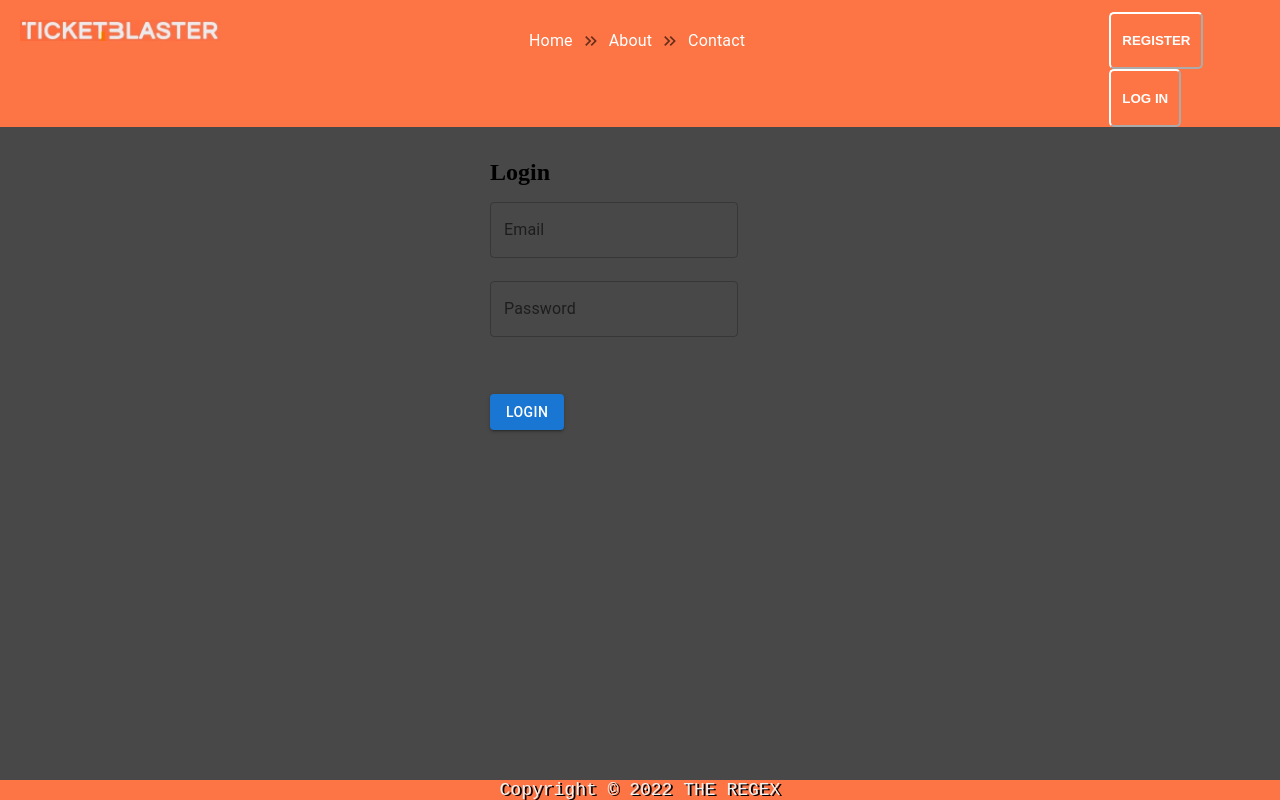
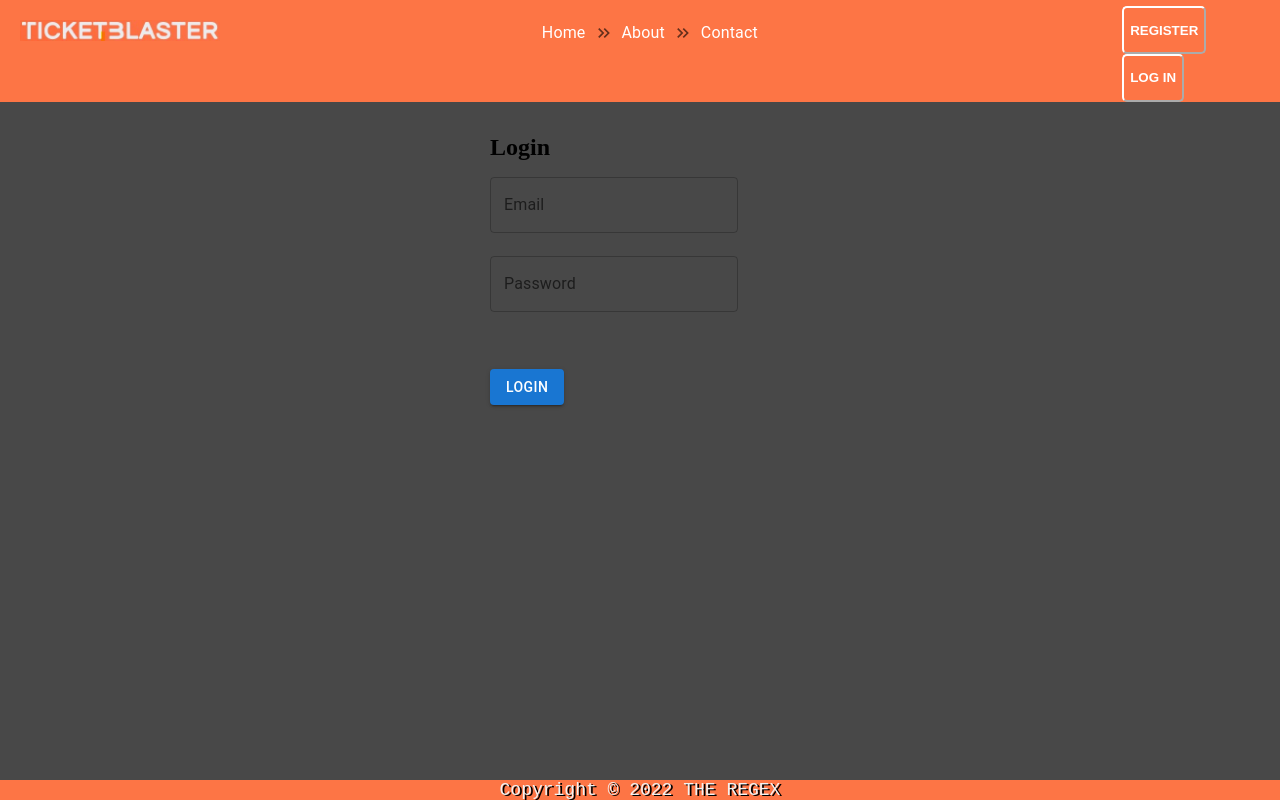
Before and after one commit to ChristopherPerrault/ticketblaster, a React (Create React App) app in the folder frontend/: page /login in a window 1280 px wide. Built offline with nearby package versions, Linux system fonts and the light colour scheme.

Commit message:
added my image, changed some styles

```diff
--- a/frontend/public/css/styles.css
+++ b/frontend/public/css/styles.css
@@ -3,5 +3,10 @@ body {
   display: block;
   min-width: 100%;
   background-color: rgb(72, 72, 72);
+  scrollbar-width: none;  /* Firefox */
   /* bg-color temporary, just easier to look at but also shows overlapping white things we couldn't see before */
 }
+
+body::-webkit-scrollbar {
+  display: none;
+}
--- a/frontend/src/components/Button.css
+++ b/frontend/src/components/Button.css
@@ -7,6 +7,6 @@
 
 .Button p {
     color: white;
-    padding: 5px;
+    padding: 0px;
     font-weight: bold;
 }
--- a/frontend/src/components/Header.css
+++ b/frontend/src/components/Header.css
@@ -13,11 +13,11 @@
 }
 
 .navbar {
-    padding-top: 1vw;
-    padding-left: 8vw;
+    padding-top: .6vh;
+    padding-left: 9vw;
 }
 
 .button {
-    padding-left: 20vw;
-    padding-top: .9vw;
+    padding-left: 21vw;
+    padding-top: .5vw;
 }
--- a/frontend/src/index.css
+++ b/frontend/src/index.css
@@ -20,7 +20,7 @@
   background-color: #fd7545;
   margin: 10px;
   padding: 5px;
-  box-shadow: 3px 3px gray;
+  box-shadow: 3px 3px lightgray;
 }
 
 .question {
--- a/frontend/src/pages/About.js
+++ b/frontend/src/pages/About.js
@@ -2,6 +2,7 @@ import React from "react";
 import ChrisImg from "../assets/images/chris.png";
 import SeenaImg from "../assets/images/seena.jpg";
 import KevinImg from "../assets/images/user-photo.jpg";
+import MattImg from "../assets/images/matt.jpg"
 import RegexLogo from "../assets/images/regex_logo.png";
 import Button from "@mui/material/Button";
 import AboutExtraInfo from "../components/admin/AboutExtraInfo";
@@ -31,8 +32,8 @@ export default function About() {
           <figcaption>Kevin Darby</figcaption>
         </div>
         <div>
-          <img src={KevinImg} alt="Matt" />
-          <figcaption>Matthew Joseph</figcaption>
+          <img src={MattImg} alt="Matt" />
+          <figcaption>Matthew Joseph Reda</figcaption>
         </div>
       </div>
       <div className="about--description">
--- a/frontend/src/pages/PurchaseTickets.js
+++ b/frontend/src/pages/PurchaseTickets.js
@@ -9,16 +9,16 @@ export default function PurchaseTicket() {
     useEffect(() => {
         const url =
             // Chris:
-            "https://app.ticketmaster.com/discovery/v2/events.json?classificationName=music&dmaId=324&apikey=zhJDIqfMsloXKpRjywIbmnUSBGw9AxNq";
+            // "https://app.ticketmaster.com/discovery/v2/events.json?classificationName=music&dmaId=522&apikey=zhJDIqfMsloXKpRjywIbmnUSBGw9AxNq";
 
-        // Matt #1:
-        //"https://app.ticketmaster.com/discovery/v2/events.json?classificationName=music&dmaId=324&apikey=qiJ5AkBhkvr6IFdd9UamBev1hYovx46M";
+            // Matt #1:
+            //"https://app.ticketmaster.com/discovery/v2/events.json?classificationName=music&dmaId=522&apikey=qiJ5AkBhkvr6IFdd9UamBev1hYovx46M";
 
-        // Matt #2:
-        // https://app.ticketmaster.com/discovery/v2/events.json?classificationName=music&dmaId=324&apikey=hu5LlW3eJkDoVLKyUGnAZmbpZS8k6eCE111
+            // Matt #2:
+            // https://app.ticketmaster.com/discovery/v2/events.json?classificationName=music&dmaId=522&apikey=hu5LlW3eJkDoVLKyUGnAZmbpZS8k6eCE111
 
-        // Kevin:
-        //"https://app.ticketmaster.com/discovery/v2/events.json?classificationName=music&dmaId=324&apikey=LVpUpS7gaeXxvoQMKgDF1zSNbXbASUgS";
+            // Kevin:
+            "https://app.ticketmaster.com/discovery/v2/events.json?classificationName=music&dmaId=522&apikey=LVpUpS7gaeXxvoQMKgDF1zSNbXbASUgS";
 
         const loadData = async () => {
             const id = params.id.toString();
```
Also changed, not shown: frontend/src/assets/images/matt.jpg (added).
